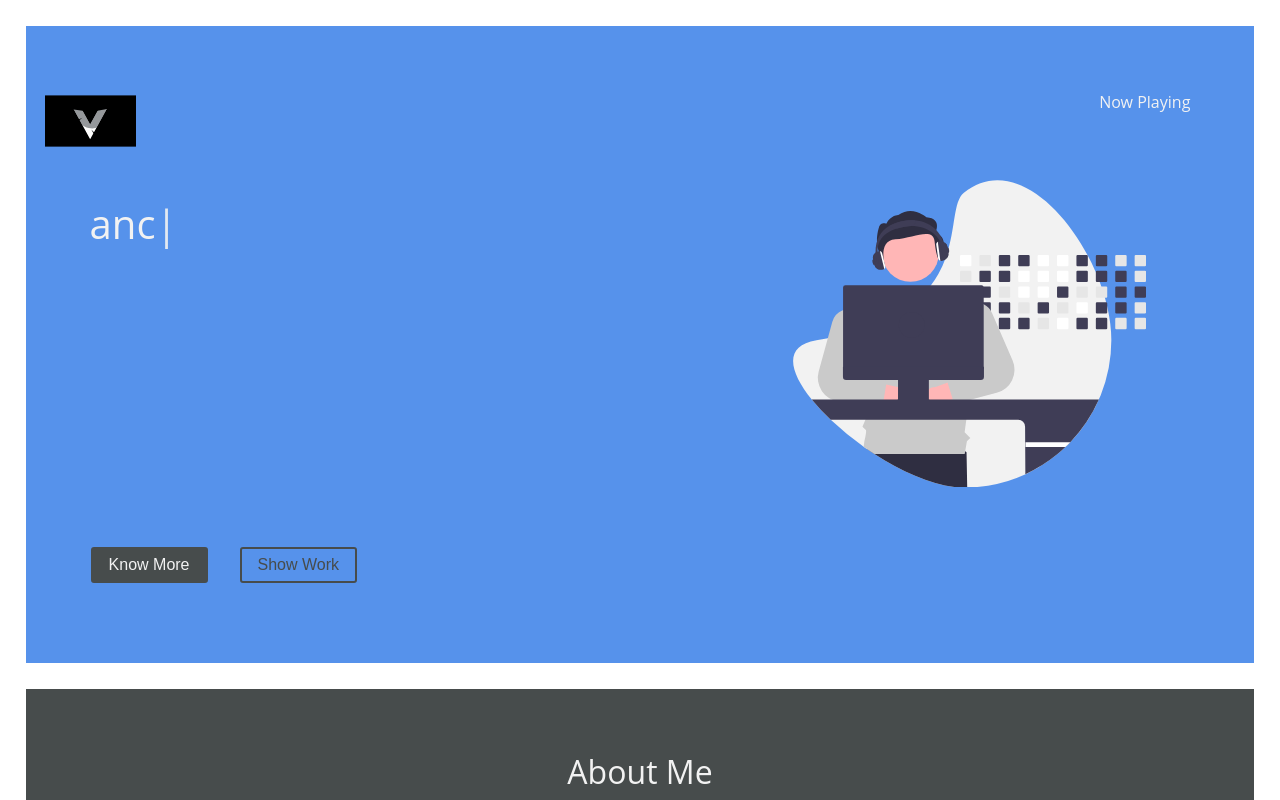
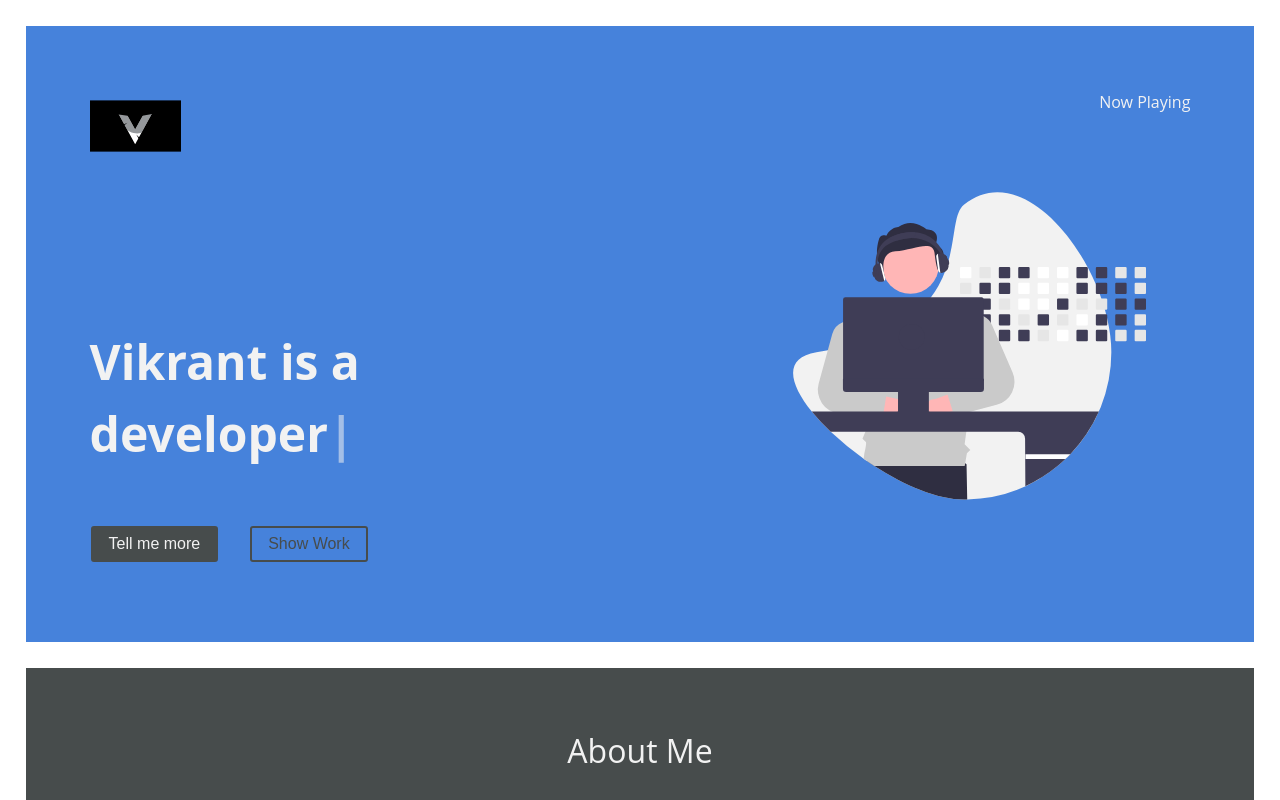
Before and after one commit to VikrantReddy/vikrantreddy.github.io, a React (Create React App) app: page / in a window 1280 px wide. Shown: the top 800 px of the page. Built offline with nearby package versions, Linux system fonts and the light colour scheme.

Commit message:
Minor content changes

```diff
--- a/src/components/Hero.jsx
+++ b/src/components/Hero.jsx
@@ -7,12 +7,14 @@ import Herotext from "./Herotext.jsx";
 
 function Hero() {
     const [herotext, setHerotext] = useState(0);
+    let textlist = ["Vikrant is a developer", "He works as a full-time freelancer and a part-time tutor", "He saves time and squashes bugs", "HTML is a programming language.\nYou should totally hire him", "Let his work speak for him \n👇"]
+    let buttonlist = ["Tell me more", "Neat!", "1 truth 1 lie", "See why"]
     return (
         <HeroContainer>
             <Row>
                 <Col>
                     {/* <img src={"heroicon.png"} height={90} style={{ "margin": -30 }} /> */}
-                    <Logosvg height={90} style={{ "margin": -45 }} />
+                    <Logosvg height={90} style={{ "margin": "-5% 0%" }} />
                 </Col>
 
                 <Col style={{ 'textAlign': "right" }}>
@@ -20,16 +22,18 @@ function Hero() {
                 </Col>
             </Row>
             <Row>
-                <Col style={{ 'marginTop': "10vh" }} xs={{ span: 12, order: 2 }} md={{ span: 6, order: 1 }} >
-                    {<Herotext text={["anc", "bvs"][herotext]} />}
+                <Col style={{ 'marginTop': "25vh" }} xs={{ span: 12, order: 2 }} md={{ span: 6, order: 1 }} >
+                    {<Herotext text={textlist[herotext]} />}
+                    <Row style={{ 'marginTop': "5vh" }}>
+                        {herotext < textlist.length - 1 &&
+                            <HeroButton primary="true" onClick={() => { setHerotext((herotext + 1) % textlist.length); }}>{buttonlist[herotext]}</HeroButton>
+                        }
+                        <HeroButton>Show Work</HeroButton>
+                    </Row>
                 </Col>
                 <Col xs={{ span: 10, order: 1, offset: 1 }} md={{ span: 5, order: 2 }}>
                     <HeroSvg />
                 </Col>
-            </Row>
-            <Row>
-                <HeroButton primary="true" onClick={() => { setHerotext(herotext + 1); }}>Know More</HeroButton>
-                <HeroButton>Show Work</HeroButton>
             </Row>
         </HeroContainer >
     )
@@ -38,7 +42,7 @@ function Hero() {
 export default Hero
 
 const HeroContainer = styled(Container)`
-    background-color:#5692EB;
+    background-color:#4682DB;
     color:#f2f2f2;
     font-family: 'Open Sans', sans-serif;
     padding:5%;
--- a/src/components/Herotext.jsx
+++ b/src/components/Herotext.jsx
@@ -4,7 +4,6 @@ import Typed from "typed.js";
 const Herotext = ({ text }) => {
     useEffect(() => {
 
-        // Options for the Typed object
         const options = {
             strings: [text],
             typeSpeed: 50,
@@ -12,10 +11,9 @@ const Herotext = ({ text }) => {
             backDelay: 100,
         };
 
-        // New Typed instance
+
         const typed = new Typed('#instruction', options);
 
-        // Destroy Typed instance on unmounting the component to prevent memory leaks
         return () => {
             typed.destroy();
         };
@@ -23,10 +21,11 @@ const Herotext = ({ text }) => {
 
     return (
         <section style={{
-            fontSize: "2.5em"
+            fontSize: "3em", fontWeight: "bold"
         }}>
             <div id='instruction' style={{
-                display: "inline"
+                display: "inline",
+                "white-space": "pre-line"
             }}></div>
         </section >
     );
```
